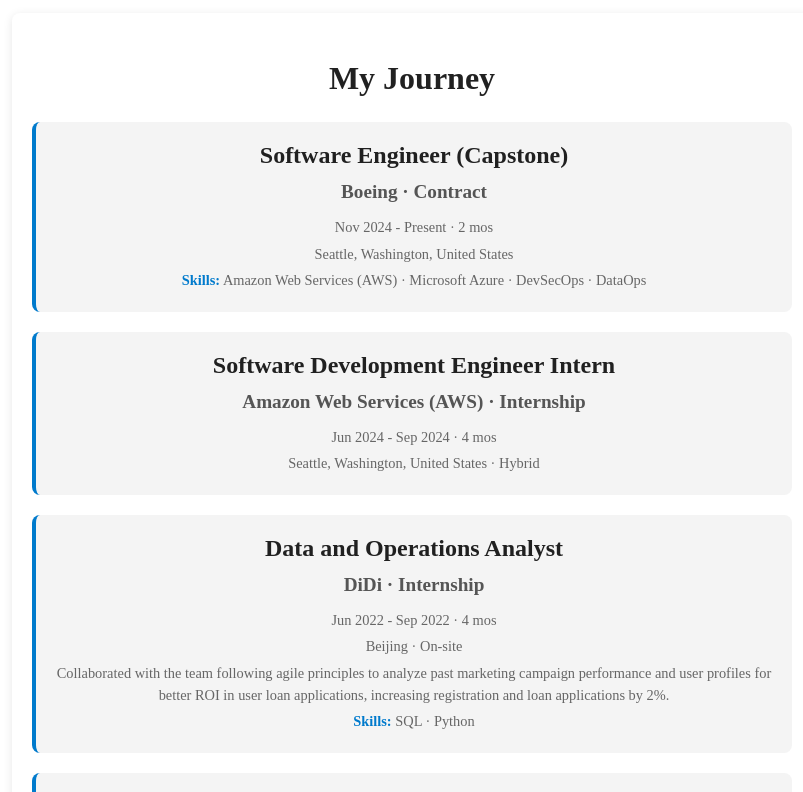
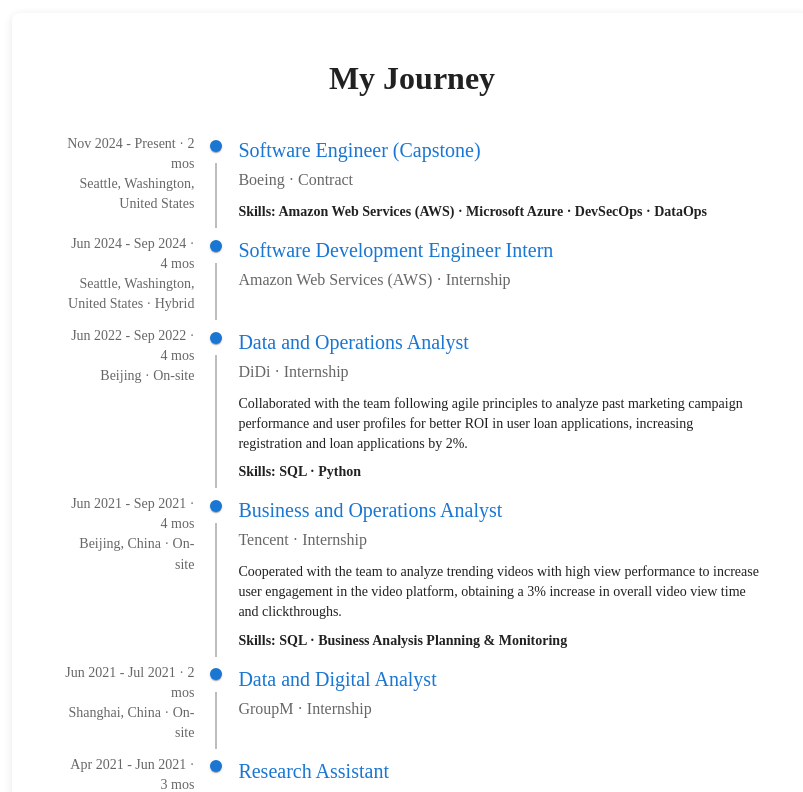
Before and after one commit to EveWangUW/EveWangUW.github.io, a React (Create React App) app: page / in a window 1280 px wide. Shown: the part 420-1212 px from the top of the page, without its empty margins (228-1031 px from the left). Built offline with nearby package versions, Linux system fonts and the light colour scheme.

Commit message:
updated the timeline to use MUI

```diff
--- a/package.json
+++ b/package.json
@@ -6,6 +6,7 @@
   "dependencies": {
     "@emotion/react": "^11.13.5",
     "@emotion/styled": "^11.13.5",
+    "@mui/lab": "^6.0.0-beta.18",
     "@mui/material": "^6.1.10",
     "@testing-library/jest-dom": "^5.17.0",
     "@testing-library/react": "^13.4.0",
--- a/src/components/timeline.tsx
+++ b/src/components/timeline.tsx
@@ -1,27 +1,70 @@
 import React from 'react';
-import '../App.css';
-import TimelineData, { TimelineItem } from '../data/timelineData';
+import Timeline from '@mui/lab/Timeline';
+import TimelineItem from '@mui/lab/TimelineItem';
+import TimelineSeparator from '@mui/lab/TimelineSeparator';
+import TimelineConnector from '@mui/lab/TimelineConnector';
+import TimelineContent from '@mui/lab/TimelineContent';
+import TimelineDot from '@mui/lab/TimelineDot';
+import TimelineOppositeContent, {
+  timelineOppositeContentClasses,
+} from '@mui/lab/TimelineOppositeContent';
+import Typography from '@mui/material/Typography';
+import Box from '@mui/material/Box';
+import TimelineData, { TimelineItem as TimelineDataItem } from '../data/timelineData';
 
-const Timeline: React.FC = () => {
+const UpdatedTimeline: React.FC = () => {
   return (
     <div className="timeline-container">
       <h1 className="timeline-title">My Journey</h1>
-        <div className="timeline">
-          {TimelineData.map((item: TimelineItem, index: number) => (
-            <div key={index} className="timeline-item">
-              <div className="timeline-content">
-                <h2>{item.title}</h2>
-                <h3>{item.company}</h3>
-                <p className="timeline-date">{item.date}</p>
-                <p className="timeline-location">{item.location}</p>
-                {item.description && <p className="timeline-description">{item.description}</p>}
-                {item.skills && <p className="timeline-skills"><strong>Skills:</strong> {item.skills}</p>}
-              </div>
-            </div>
+      <Timeline
+        sx={{
+          [`& .${timelineOppositeContentClasses.root}`]: {
+            flex: 0.25, // Adjust width of the opposite content
+          },
+        }}
+      >
+        {TimelineData.map((item: TimelineDataItem, index: number) => (
+          <TimelineItem key={index}>
+            {/* Date and Location */}
+            <TimelineOppositeContent>
+              <Typography variant="body2" color="text.secondary">
+                {item.date}
+              </Typography>
+              <Typography variant="body2" color="text.secondary">
+                {item.location}
+              </Typography>
+            </TimelineOppositeContent>
+
+            {/* Timeline Separator */}
+            <TimelineSeparator>
+              <TimelineDot color="primary" />
+              {index < TimelineData.length - 1 && <TimelineConnector />}
+            </TimelineSeparator>
+
+            {/* Main Content */}
+            <TimelineContent>
+              <Typography variant="h6" color="primary">
+                {item.title}
+              </Typography>
+              <Typography variant="subtitle1" color="text.secondary">
+                {item.company}
+              </Typography>
+              {item.description && (
+                <Typography variant="body2" sx={{ mt: 1 }}>
+                  {item.description}
+                </Typography>
+              )}
+              {item.skills && (
+                <Typography variant="body2" sx={{ mt: 1, fontWeight: 'bold' }}>
+                  Skills: {item.skills}
+                </Typography>
+              )}
+            </TimelineContent>
+          </TimelineItem>
         ))}
-        </div>
+      </Timeline>
     </div>
   );
 };
 
-  export default Timeline;
+export default UpdatedTimeline;
```
Also changed, not shown: 1 other file (tests, documents, lock files or other folders). Lines whose indentation alone changed are shown as unchanged.
